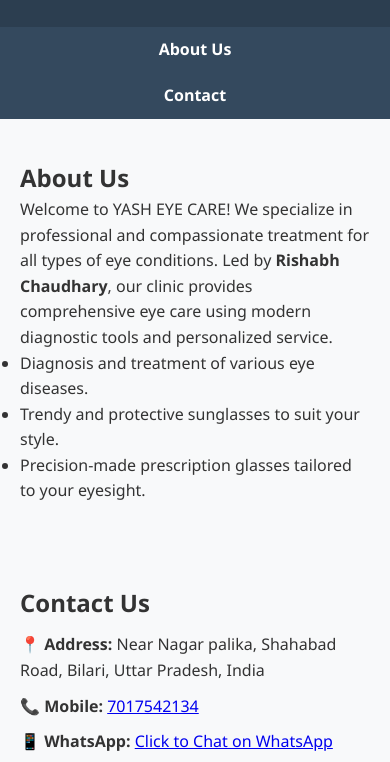
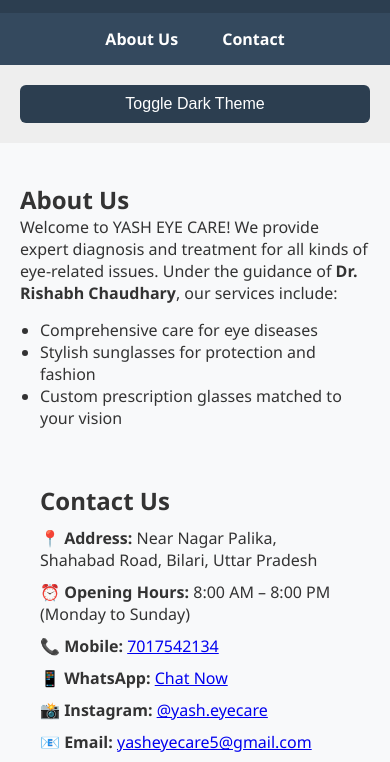
Before and after one commit to yasheyecare/web, a plain HTML site: page index.html in a window 390 px wide. Shown: the part 207-969 px from the top of the page. Drawn offline with Linux system fonts and the light colour scheme.

Commit message:
index.html

```diff
--- a/index.html
+++ b/index.html
@@ -3,57 +3,64 @@
 <head>
   <meta charset="UTF-8" />
   <title>YASH EYE CARE</title>
-  <meta name="viewport" content="width=device-width, initial-scale=1.0">
-  <link rel="icon" href="favicon.ico" />
-  <meta name="description" content="Yash Eye Care: Expert eye treatment & stylish eyewear solutions by Rishabh Chaudhary in Bilari, UP." />
+  <meta name="viewport" content="width=device-width, initial-scale=1.0" />
   <style>
     :root {
-      --main-color: #2c3e50;
+      --bg-color: #f8f9fa;
+      --text-color: #333;
+      --header-bg: #2c3e50;
+      --nav-bg: #34495e;
       --accent-color: #2980b9;
-      --light-bg: #f8f9fa;
-      --dark-bg: #34495e;
+      --button-bg: #2c3e50;
+      --footer-bg: #eee;
+    }
+
+    body.dark-mode {
+      --bg-color: #1c1c1c;
+      --text-color: #f0f0f0;
+      --header-bg: #000;
+      --nav-bg: #111;
+      --accent-color: #444;
+      --button-bg: #333;
+      --footer-bg: #0d0d0d;
     }
 
     * {
-      box-sizing: border-box;
       margin: 0;
       padding: 0;
+      box-sizing: border-box;
     }
 
     body {
       font-family: 'Segoe UI', sans-serif;
-      background-color: var(--light-bg);
-      color: #333;
-      line-height: 1.6;
+      background-color: var(--bg-color);
+      color: var(--text-color);
+      transition: all 0.4s ease;
     }
 
     #welcome-screen {
       position: fixed;
       width: 100%;
       height: 100%;
-      background-color: var(--main-color);
+      background-color: var(--header-bg);
       color: white;
       display: flex;
       justify-content: center;
       align-items: center;
-      flex-direction: column;
       z-index: 9999;
       animation: fadeOut 1s ease forwards;
       animation-delay: 3s;
     }
 
     @keyframes fadeOut {
-      to {
-        opacity: 0;
-        visibility: hidden;
-      }
+      to { opacity: 0; visibility: hidden; }
     }
 
     header {
-      background-color: var(--main-color);
+      background-color: var(--header-bg);
       color: white;
       text-align: center;
-      padding: 30px 15px;
+      padding: 30px;
     }
 
     header img {
@@ -62,15 +69,15 @@
     }
 
     nav {
-      background-color: var(--dark-bg);
+      background-color: var(--nav-bg);
       text-align: center;
     }
 
     nav a {
-      display: inline-block;
       color: white;
       text-decoration: none;
       padding: 15px 20px;
+      display: inline-block;
       font-weight: bold;
     }
 
@@ -78,10 +85,41 @@
       background-color: var(--accent-color);
     }
 
+    main {
+      display: flex;
+      flex-wrap: wrap;
+    }
+
+    aside {
+      width: 200px;
+      padding: 20px;
+      background-color: var(--footer-bg);
+    }
+
+    #toggle-theme {
+      padding: 10px;
+      width: 100%;
+      font-size: 16px;
+      border: none;
+      border-radius: 6px;
+      background-color: var(--button-bg);
+      color: white;
+      cursor: pointer;
+    }
+
+    #toggle-theme:hover {
+      background-color: var(--accent-color);
+    }
+
     section {
+      flex: 1;
       padding: 40px 20px;
       max-width: 900px;
-      margin: auto;
+    }
+
+    ul {
+      margin: 15px 0;
+      padding-left: 20px;
     }
 
     .contact-details p {
@@ -91,8 +129,8 @@
     .contact-form {
       background-color: white;
       padding: 25px;
+      border-radius: 8px;
       box-shadow: 0 0 10px rgba(0,0,0,0.05);
-      border-radius: 8px;
       margin-top: 20px;
     }
 
@@ -107,14 +145,13 @@
     }
 
     .contact-form button {
-      background-color: var(--main-color);
+      background-color: var(--button-bg);
       color: white;
+      padding: 12px;
       border: none;
-      padding: 12px;
+      border-radius: 6px;
       font-size: 1rem;
-      border-radius: 6px;
       cursor: pointer;
-      transition: background-color 0.3s ease;
     }
 
     .contact-form button:hover {
@@ -122,21 +159,15 @@
     }
 
     footer {
-      background-color: #eee;
+      background-color: var(--footer-bg);
       text-align: center;
       padding: 20px;
       font-size: 0.9rem;
     }
 
-    /* Responsive tweaks */
-    @media (max-width: 600px) {
-      nav a {
-        display: block;
-        padding: 10px;
-      }
-      .contact-form {
-        padding: 15px;
-      }
+    @media (max-width: 768px) {
+      main { flex-direction: column; }
+      aside { width: 100%; text-align: center; }
     }
   </style>
 </head>
@@ -157,24 +188,29 @@
     <a href="#contact">Contact</a>
   </nav>
 
+  <main>
+    <aside>
+      <button id="toggle-theme">Toggle Dark Theme</button>
+    </aside>
+
     <section id="about">
       <h2>About Us</h2>
       <p>
-      Welcome to YASH EYE CARE! We specialize in professional and compassionate treatment for all types of eye conditions. Led by <strong>Rishabh Chaudhary</strong>, our clinic provides comprehensive eye care using modern diagnostic tools and personalized service.
+        Welcome to YASH EYE CARE! We provide expert diagnosis and treatment for all kinds of eye-related issues. Under the guidance of <strong>Dr. Rishabh Chaudhary</strong>, our services include:
       </p>
       <ul>
-      <li>Diagnosis and treatment of various eye diseases.</li>
-      <li>Trendy and protective sunglasses to suit your style.</li>
-      <li>Precision-made prescription glasses tailored to your eyesight.</li>
+        <li>Comprehensive care for eye diseases</li>
+        <li>Stylish sunglasses for protection and fashion</li>
+        <li>Custom prescription glasses matched to your vision</li>
       </ul>
-  </section>
 
       <section id="contact">
         <h2>Contact Us</h2>
         <div class="contact-details">
-      <p>📍 <strong>Address:</strong> Near Nagar palika, Shahabad Road, Bilari, Uttar Pradesh, India</p>
+          <p>📍 <strong>Address:</strong> Near Nagar Palika, Shahabad Road, Bilari, Uttar Pradesh</p>
+          <p>⏰ <strong>Opening Hours:</strong> 8:00 AM – 8:00 PM (Monday to Sunday)</p>
           <p>📞 <strong>Mobile:</strong> <a href="tel:7017542134">7017542134</a></p>
-      <p>📱 <strong>WhatsApp:</strong> <a href="https://wa.me/917017542134" target="_blank">Click to Chat on WhatsApp</a></p>
+          <p>📱 <strong>WhatsApp:</strong> <a href="https://wa.me/917017542134" target="_blank">Chat Now</a></p>
           <p>📸 <strong>Instagram:</strong> <a href="https://instagram.com/yash.eyecare" target="_blank">@yash.eyecare</a></p>
           <p>📧 <strong>Email:</strong> <a href="mailto:yasheyecare5@gmail.com">yasheyecare5@gmail.com</a></p>
         </div>
@@ -182,14 +218,22 @@
         <form class="contact-form" action="https://usebasin.com/f/961c529c5973" method="POST">
           <input type="text" name="name" placeholder="Your Name" required />
           <input type="email" name="email" placeholder="Your Email" required />
-      <textarea name="message" placeholder="Your Message" rows="4" required></textarea>
+          <textarea name="message" rows="4" placeholder="Your Message" required></textarea>
           <button type="submit">Send Message</button>
         </form>
       </section>
+    </section>
+  </main>
 
   <footer>
     <p>&copy; 2025 YASH EYE CARE. All rights reserved.</p>
   </footer>
 
+  <script>
+    document.getElementById('toggle-theme').addEventListener('click', () => {
+      document.body.classList.toggle('dark-mode');
+    });
+  </script>
+
 </body>
 </html>
```
Lines whose indentation alone changed are shown as unchanged.
